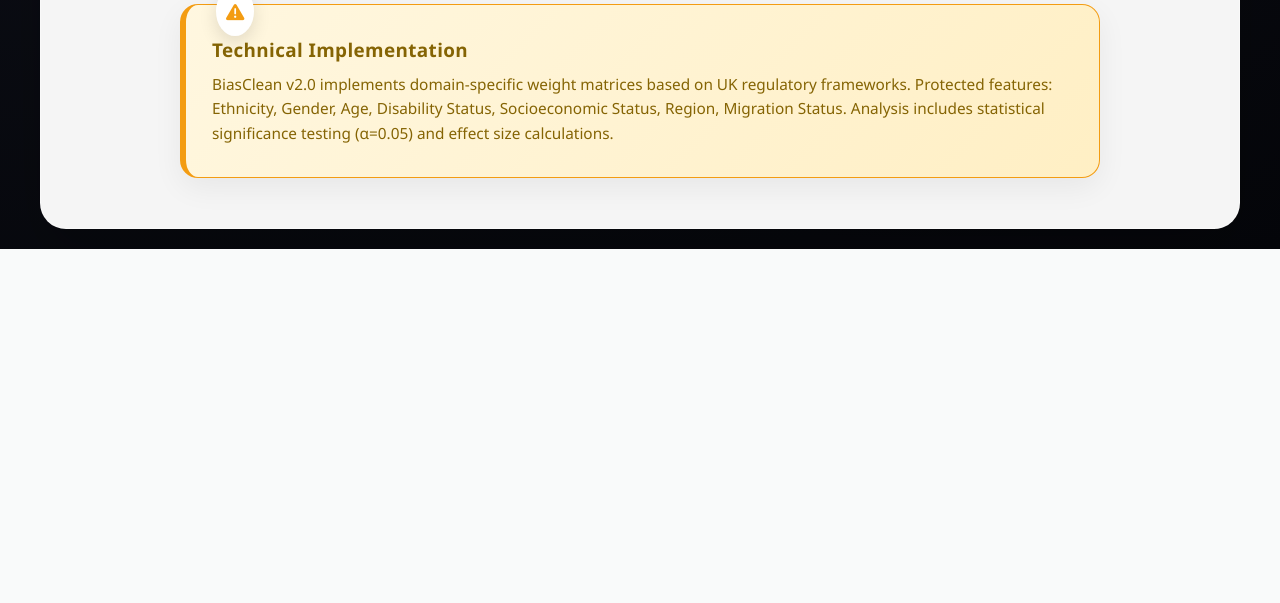
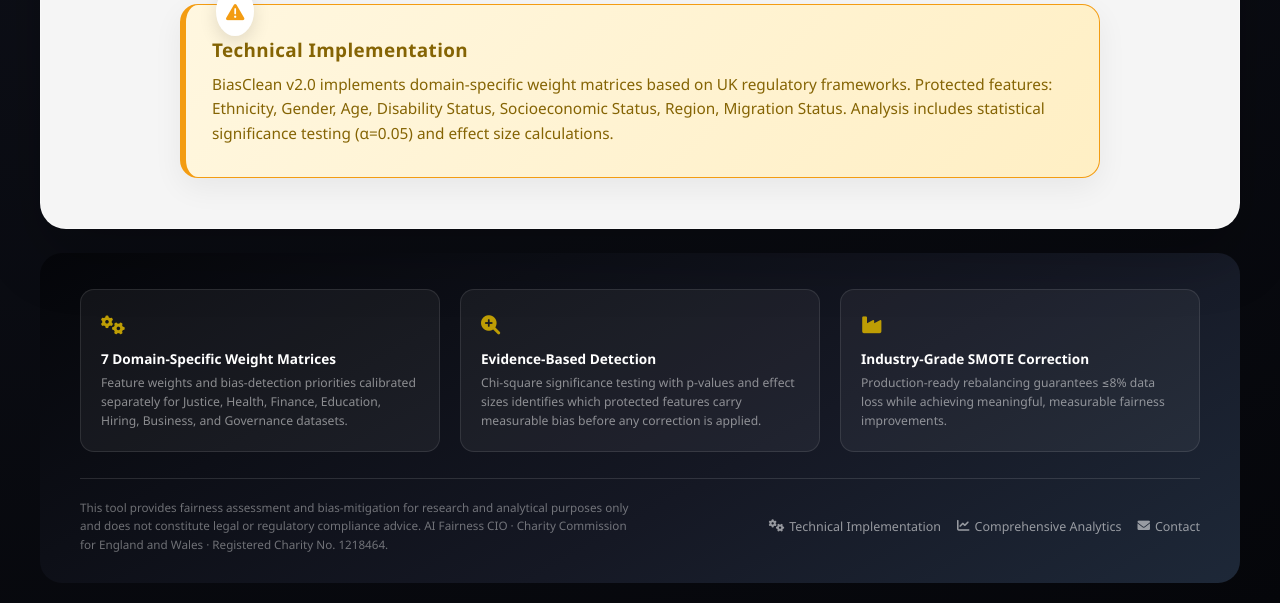
Before and after one commit to AI-Fairness-com/BiasClean, a Flask app: template templates/BiasClean_AI_Fairness_Engine_UPDATED.html in a window 1280 px wide. Shown: the part 2264-2867 px from the top of the page. Before the commit the page ends 2513 px from the top, so only its background shows below. Run offline with Flask 3, Linux system fonts and the light colour scheme; the template is opened without the code that fills it, so the values that code supplies are empty.

Commit message:
Add files via upload

```diff
--- a/templates/BiasClean_AI_Fairness_Engine_UPDATED.html
+++ b/templates/BiasClean_AI_Fairness_Engine_UPDATED.html
@@ -742,6 +742,49 @@
       .metric-card{padding:20px 15px;}
       .metric-value{font-size:2.2rem;}
     }
+
+    /* SITE FOOTER — same structure used across the 7 FDK forms, restyled with BiasClean's own existing tokens only */
+    .site-footer{
+      max-width:1200px;
+      margin:24px auto 0;
+      padding:36px 40px 28px;
+      border-radius:22px;
+      background:linear-gradient(150deg, #05060a 0%, #151824 60%, #243447 130%);
+    }
+    .footer-tiles{
+      display:grid;
+      grid-template-columns:repeat(3,1fr);
+      gap:20px;
+      margin-bottom:26px;
+    }
+    .footer-tile{
+      background:rgba(255,255,255,0.05);
+      border:1px solid rgba(255,255,255,0.1);
+      border-radius:14px;
+      padding:20px;
+      transition:border-color 0.25s ease, transform 0.25s ease;
+    }
+    .footer-tile:hover{ border-color:var(--secondary); transform:translateY(-3px); }
+    .footer-tile-icon{ font-size:1.2rem; color:var(--primary); margin-bottom:8px; }
+    .footer-tile-title{ font-size:0.85rem; font-weight:700; color:#fff; margin-bottom:4px; }
+    .footer-tile-text{ font-size:0.76rem; color:rgba(255,255,255,0.5); line-height:1.55; }
+    .footer-bottom{
+      display:flex; align-items:center; justify-content:space-between;
+      padding-top:20px; border-top:1px solid rgba(255,255,255,0.12);
+      flex-wrap:wrap; gap:16px;
+    }
+    .footer-legal{ font-size:0.73rem; color:rgba(255,255,255,0.4); line-height:1.6; max-width:560px; }
+    .footer-links{ display:flex; gap:16px; flex-wrap:wrap; }
+    .footer-link{
+      font-size:0.78rem; color:rgba(255,255,255,0.55); text-decoration:none;
+      display:flex; align-items:center; gap:5px; transition:color 0.2s ease;
+    }
+    .footer-link:hover{ color:var(--accent); }
+    @media (max-width:768px){
+      .footer-tiles{ grid-template-columns:1fr; }
+      .footer-bottom{ flex-direction:column; align-items:flex-start; }
+      .site-footer{ padding:28px 20px; }
+    }
   </style>
 </head>
 <body>
@@ -903,6 +946,44 @@
     </div>
   </div>
 </div>
+
+<footer class="site-footer">
+    <div class="footer-tiles">
+        <div class="footer-tile">
+            <div class="footer-tile-icon" aria-hidden="true"><i class="fas fa-cogs"></i></div>
+            <div class="footer-tile-title">7 Domain-Specific Weight Matrices</div>
+            <div class="footer-tile-text">Feature weights and bias-detection priorities calibrated separately for Justice, Health, Finance, Education, Hiring, Business, and Governance datasets.</div>
+        </div>
+        <div class="footer-tile">
+            <div class="footer-tile-icon" aria-hidden="true"><i class="fas fa-search-plus"></i></div>
+            <div class="footer-tile-title">Evidence-Based Detection</div>
+            <div class="footer-tile-text">Chi-square significance testing with p-values and effect sizes identifies which protected features carry measurable bias before any correction is applied.</div>
+        </div>
+        <div class="footer-tile">
+            <div class="footer-tile-icon" aria-hidden="true"><i class="fas fa-industry"></i></div>
+            <div class="footer-tile-title">Industry-Grade SMOTE Correction</div>
+            <div class="footer-tile-text">Production-ready rebalancing guarantees ≤8% data loss while achieving meaningful, measurable fairness improvements.</div>
+        </div>
+    </div>
+
+    <div class="footer-bottom">
+        <p class="footer-legal">
+            This tool provides fairness assessment and bias-mitigation for research and analytical purposes only and does not constitute legal or regulatory compliance advice.
+            AI Fairness CIO &middot; Charity Commission for England and Wales &middot; Registered Charity No. 1218464.
+        </p>
+        <div class="footer-links">
+            <a href="/bias-clean-technical-implementation" class="footer-link">
+                <i class="fas fa-cogs" aria-hidden="true"></i> Technical Implementation
+            </a>
+            <a href="/bias-clean-comprehensive-analytics" class="footer-link">
+                <i class="fas fa-chart-line" aria-hidden="true"></i> Comprehensive Analytics
+            </a>
+            <a href="mailto:hello@ai-fairness.com" class="footer-link">
+                <i class="fas fa-envelope" aria-hidden="true"></i> Contact
+            </a>
+        </div>
+    </div>
+</footer>
 
 <script>
 document.addEventListener('DOMContentLoaded', function(){
```
